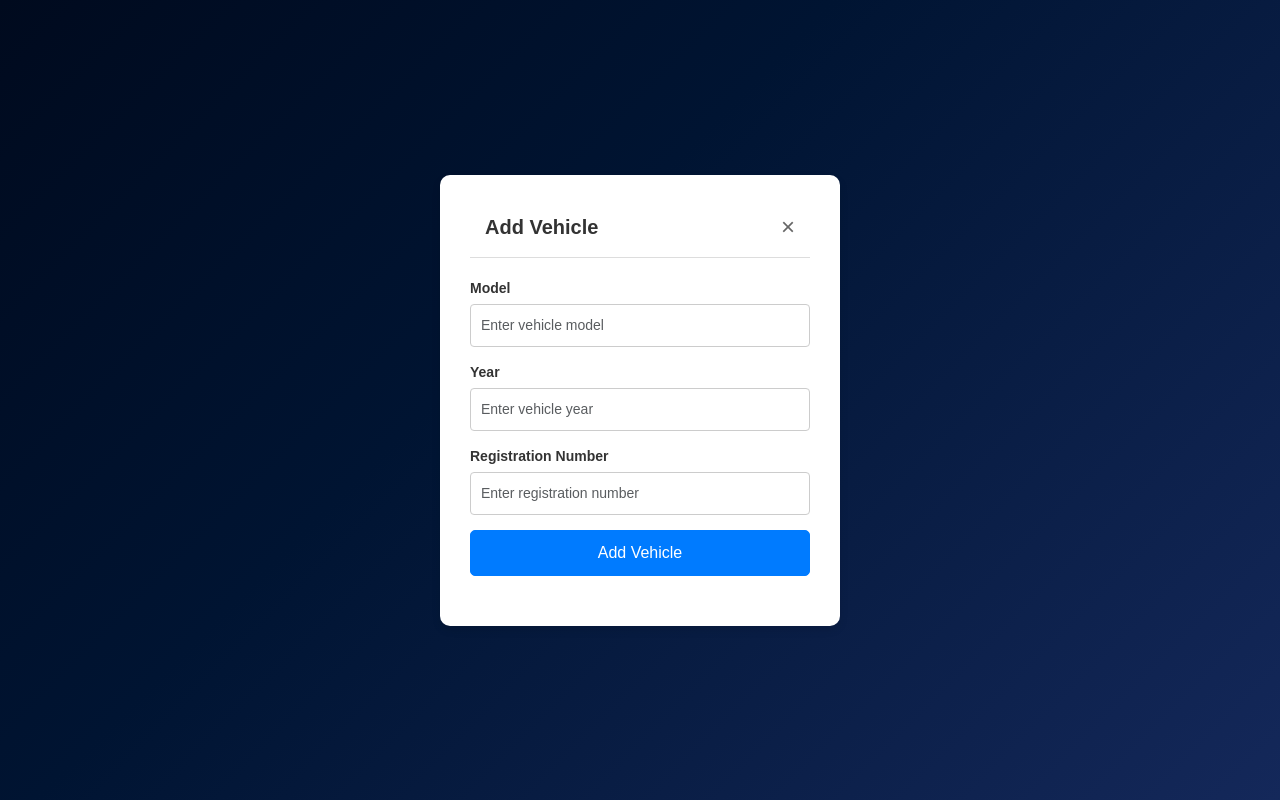
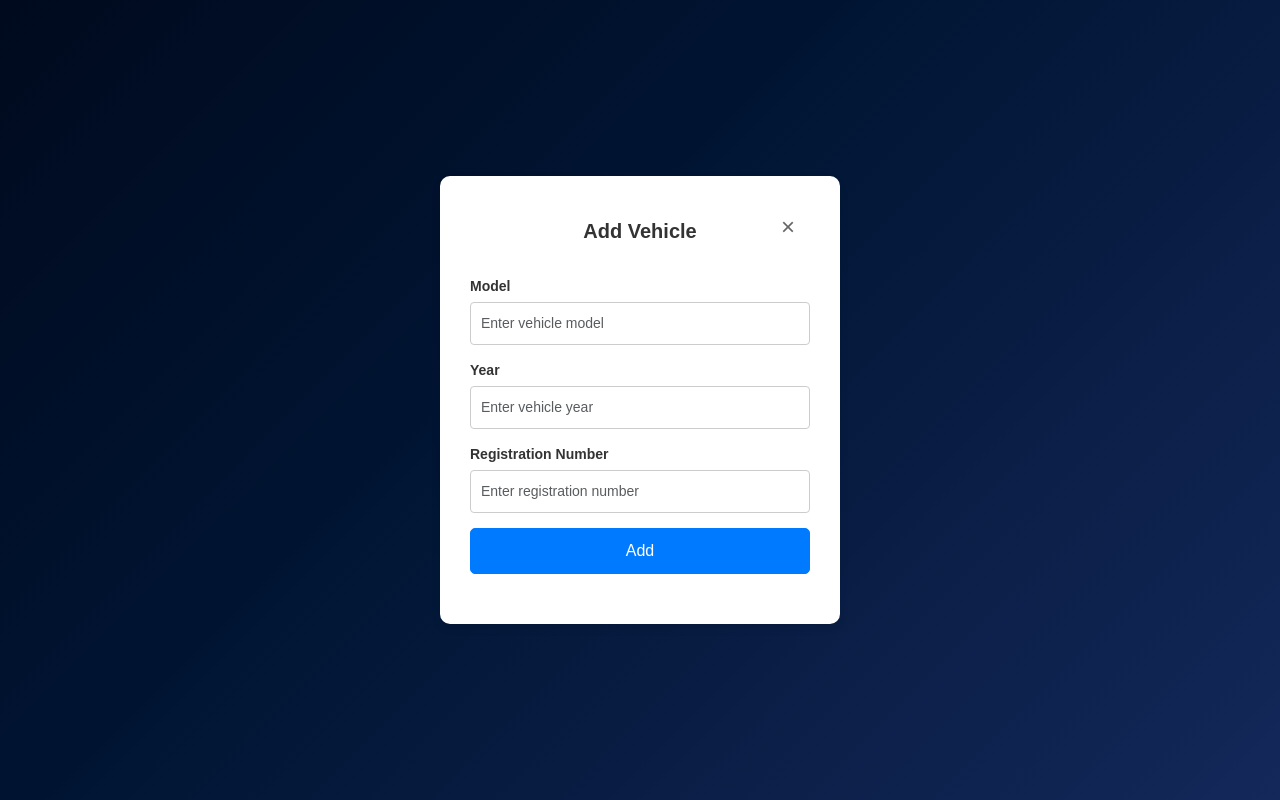
Before and after one commit to zahir248/servicelog, a React (Create React App) app: page /add-vehicle in a window 1280 px wide. Built offline with nearby package versions, Linux system fonts and the light colour scheme; sample sign-in values are in the browser's storage.

Commit message:
update design

```diff
--- a/src/pages/AddVehicle.js
+++ b/src/pages/AddVehicle.js
@@ -169,7 +169,7 @@ class AddVehicle extends Component {
 
               {/* Add Vehicle Button */}
               <button type="submit" className="btn btn-primary btn-block">
-                Add Vehicle
+                Add
               </button>
             </form>
           </div>
--- a/src/pages/Dashboard.js
+++ b/src/pages/Dashboard.js
@@ -4,9 +4,6 @@ import { Link, Navigate } from "react-router-dom";
 import "./css/Dashboard.css"; // Import your custom CSS file
 
 class Vehicle extends Component {
-  componentDidMount() {
-    document.title = "Dashboard"; // Set title on component mount
-  }
 
   state = {
     vehicles: [], // To store the list of vehicles
@@ -155,7 +152,7 @@ class Vehicle extends Component {
     if (loading) {
       vehicleHTML = <h2 class="text-white">Loading...</h2>;
     } else if (vehicles.length === 0) {
-      vehicleHTML = <h2>No vehicle registered</h2>; // Display message when no data is available
+      vehicleHTML = <h2 class="text-white">No vehicle registered</h2>; // Display message when no data is available
     } else {
       vehicleHTML = (
         <table className="table table-bordered table-striped mx-auto">
--- a/src/pages/EditVehicle.js
+++ b/src/pages/EditVehicle.js
@@ -196,7 +196,7 @@ const EditVehicle = () => {
 
             {/* Update Vehicle Button */}
             <button type="submit" className="btn btn-primary btn-block">
-              Update Vehicle
+              Update
             </button>
           </form>
         </div>
--- a/src/pages/ServiceHistory.js
+++ b/src/pages/ServiceHistory.js
@@ -271,7 +271,7 @@ const ServiceHistory = () => {
   const serviceHistoryHTML = loading ? (
     <h2 class="text-white">Loading...</h2>
   ) : serviceHistory.length === 0 ? (
-    <h2>No records found</h2>
+    <h2 class="text-white">No records found</h2>
   ) : (
     <table className="table table-bordered table-striped mx-auto">
       <thead className="table-active">
@@ -425,7 +425,7 @@ const ServiceHistory = () => {
                     className="btn btn-primary"
                     onClick={handleAddService}
                   >
-                    Add Service Record
+                    Add
                   </button>
                 </form>
               </div>
@@ -628,7 +628,7 @@ const ServiceHistory = () => {
                     className="btn btn-primary"
                     onClick={handleUpdateService}
                   >
-                    Update Service Record
+                    Update
                   </button>
                 </form>
               </div>
--- a/src/pages/css/AddVehicle.css
+++ b/src/pages/css/AddVehicle.css
@@ -15,6 +15,8 @@
   padding: 10px 15px;
   position: relative; /* To prevent the close button from affecting centering */
   border-bottom: 1px solid #ddd;
+  border: none; /* Remove all borders */
+  border-bottom: none; /* Specifically removes the bottom border */
 }
 
 .login-card-header h4 {
--- a/src/pages/css/Login.css
+++ b/src/pages/css/Login.css
@@ -30,14 +30,18 @@ body {
 }
 
 .login-card-header {
-  text-align: center;
-  margin-bottom: 20px;
+  display: flex; /* Enable flexbox for alignment */
+  justify-content: center; /* Center horizontally */
+  align-items: center; /* Center vertically */
+  text-align: center; /* Fallback for text alignment */
+  margin-bottom: 20px; /* Space below the header */
+  height: 50px; /* Set a height if needed for alignment */
 }
 
 .login-card-header h4 {
-  color: #333;
-  font-family: "Arial", sans-serif;
+  color: #333; /* Text color */
   font-weight: bold;
+  margin: 0; /* Remove any margin */
 }
 
 .login-card-body {
--- a/src/pages/css/Register.css
+++ b/src/pages/css/Register.css
@@ -32,9 +32,9 @@ body {
 /* Header */
 .register-form h4 {
   text-align: center;
-  font-family: "Arial", sans-serif;
   font-weight: bold;
   color: #333;
+  font-size : 20px;
 }
 
 /* Form Groups */
```
